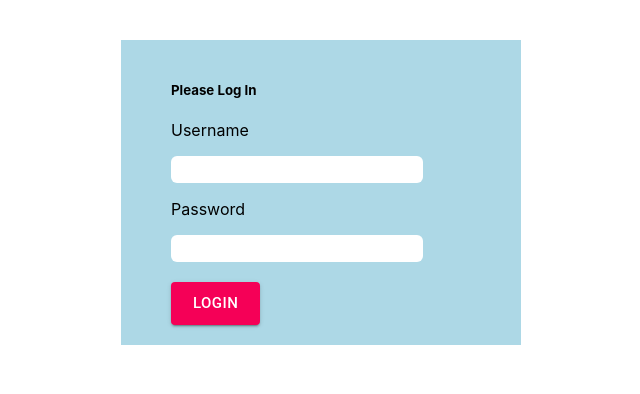
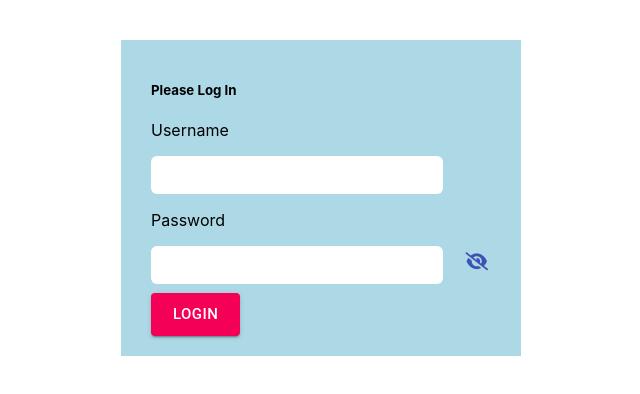
Before and after one commit to abhi9720/mongotable, a React (Create React App) app: page /#/ in a window 1280 px wide. Shown: the top 394 px of the page, without its empty margins (319-959 px from the left). Built offline with nearby package versions, Linux system fonts and the light colour scheme.

Commit message:
auth added

```diff
--- a/public/index.html
+++ b/public/index.html
@@ -15,6 +15,7 @@
       user's mobile device or desktop. See https://developers.google.com/web/fundamentals/web-app-manifest/
     -->
     <link rel="manifest" href="%PUBLIC_URL%/manifest.json" />
+    <link rel="stylesheet" href="https://cdnjs.cloudflare.com/ajax/libs/font-awesome/6.0.0-beta3/css/all.min.css" integrity="sha512-Fo3rlrZj/k7ujTnHg4CGR2D7kSs0v4LLanw2qksYuRlEzO+tcaEPQogQ0KaoGN26/zrn20ImR1DfuLWnOo7aBA==" crossorigin="anonymous" referrerpolicy="no-referrer" />
     <!--
       Notice the use of %PUBLIC_URL% in the tags above.
       It will be replaced with the URL of the `public` folder during the build.
--- a/src/Pages/Login.js
+++ b/src/Pages/Login.js
@@ -1,4 +1,4 @@
-import { Button } from '@material-ui/core';
+import { Button, IconButton } from '@material-ui/core';
 import PropTypes from 'prop-types';
 import React, { useState } from 'react';
 import axiosInstance from '../util/axiosConfig';
@@ -41,7 +41,7 @@ async function loginUser(credentials) {
 export default function Login({ setToken }) {
     const [username, setUserName] = useState();
     const [password, setPassword] = useState();
-
+    const [show, setshow] = useState(false);
     const handleSubmit = async e => {
         e.preventDefault();
         const token = await loginUser({
@@ -62,8 +62,32 @@ export default function Login({ setToken }) {
                     </label>
                     <label>
                         <p>Password</p>
-                        <input type="password" onChange={e => setPassword(e.target.value)} />
+                        <input type={show ? "text" : "password"} onChange={e => setPassword(e.target.value)} />
+
                     </label>
+                    <div style={{
+                        display: "flex",
+                        justifyContent: "flex-end",
+                        marginTop: '-35px',
+
+                    }}>
+
+
+                        <IconButton
+                            variant="outlined"
+                            color="primary"
+                            size="small"
+                            onClick={() => setshow(!show)}>
+
+                            {
+                                show ?
+                                    <i class="far fa-eye"></i>
+                                    :
+                                    <i class="fas fa-eye-slash"></i>
+                            }
+
+                        </IconButton>
+                    </div>
                     <div>
 
                         <Button
--- a/src/Pages/pagestyle.css
+++ b/src/Pages/pagestyle.css
@@ -9,15 +9,15 @@
 .input_container{
     margin-top: 40px;
     width: 400px;
-    height: fit-content;
     background-color: lightblue;
     box-sizing: border-box;
-    padding: 20px 50px;
+    padding: 20px 30px;
 }
 .input_container input{
     width: 80%;
     border-radius: 6px;
-    padding: 6px;
+    padding: 10px;
     outline: none;
     border: none;
+    font-size: 16px;
 }
```
